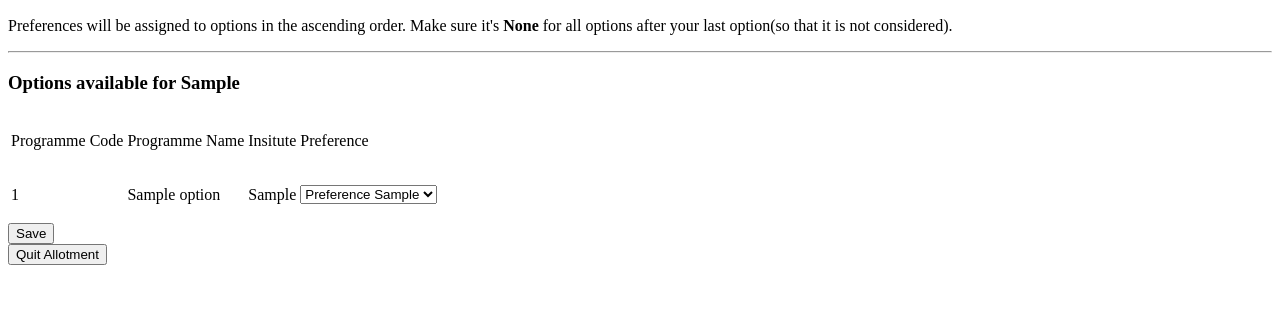
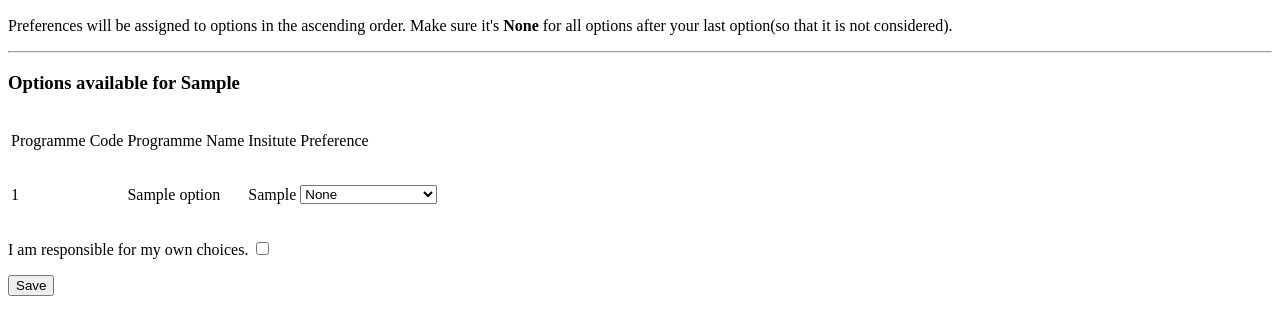
Before and after one commit to primalpop/aloha, a Django app: template template/allotter/apply.html in a window 1280 px wide. Shown: the part 196-531 px from the top of the page. Run offline with Django 3.2, Linux system fonts and the light colour scheme; tables that the repository leaves empty hold one stand-in row (values such as "Sample post"); the template is opened without the code that fills it: values that come from a table or form of the project are taken from there, most other values are stand-ins (such as "Sample title", 1, 10 or a date in 2020).

Commit message:
added checkbox, removed logout button

```diff
--- a/template/allotter/apply.html
+++ b/template/allotter/apply.html
@@ -2,7 +2,7 @@
 
 {% load range_filter %}
 
-{% block title %} Application form {% endblock %}
+{% block title %} JAM 2012 Application form {% endblock %}
 
 {% block content %}
 
@@ -60,11 +60,11 @@ Listing the options for first test paper.
     <td><p> {{ option.opt_code }} </p></td>
     <td><p> {{option.opt_name }} </p></td>
     <td><p> {{option.opt_location }} </p></td>
-    <td><select name="{{option.opt_name}}">
-    {% for i in oafl_range %}
+    <td><select name="{{option.opt_code}}">
+    {% for i in options_range %}
         <option value="{{i}}" selected="selected">Preference {{i}}</option>
     {% endfor %}
-    <option value="{{option.opt_code}}">None</option>
+    <option value="0" selected="selected">None</option>
     </select>
     </td>
     </tr>
@@ -88,11 +88,11 @@ Listing the options for first test paper.
     <td><p> {{option.opt_code }} </p></td>
     <td><p> {{option.opt_name }} </p></td>
     <td><p> {{option.opt_location }} </p></td>
-    <td><select name="{{option.opt_name}}">
-    {% for i in oasl_range %}
+    <td><select name="{{option.opt_code}}">
+    {% for i in options_range %}
         <option value="{{i}}" selected="selected">Preference {{i}}</option>
     {% endfor %}
-    <option value="{{option.opt_code}}">None</option>
+    <option value="0" selected="selected">None</option>
     </select>
     </td>
     </tr>
@@ -101,12 +101,9 @@ Listing the options for first test paper.
 
 {% endif %}
 
+<p><label for="check">I am responsible for my own choices.</label>
+<input type="checkbox" name="check" id="check" /></p>
 <input type="submit" name="save" value="Save" />
 </form>
 
-<form action="/allotter/logout/" method="post">
-{% csrf_token %}
-<input type="submit" name="logout" value="Quit Allotment" />
-</form>
-
 {% endblock content %}
```
